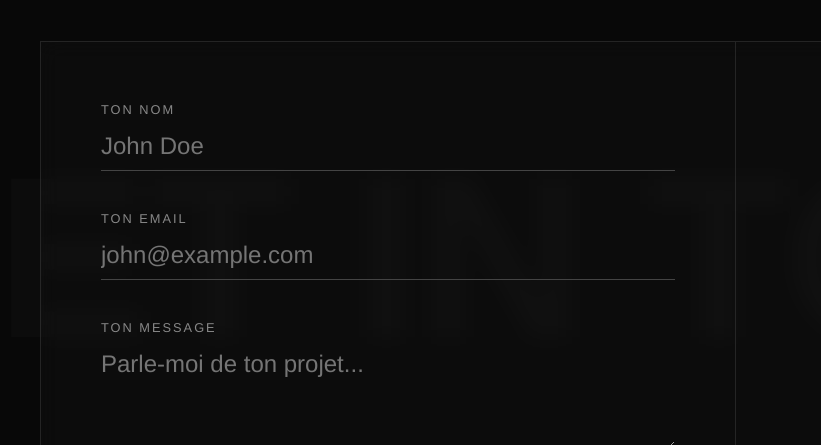
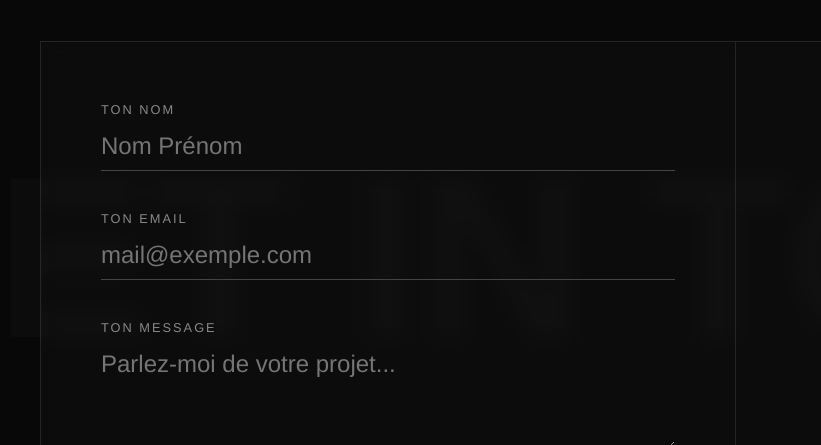
Before and after one commit to NathanaelDutheuil/Portfolio, a website built with Vite: page contact.html in a window 1280 px wide. Shown: the part 143-588 px from the top of the page, 0-821 px from the left. Built offline with nearby package versions, Linux system fonts and the light colour scheme.

Commit message:
Update contact.html

```diff
--- a/contact.html
+++ b/contact.html
@@ -74,17 +74,17 @@
 
                     <div class="form-group">
                         <label for="name">Ton Nom</label>
-                        <input type="text" id="name" name="name" required placeholder="John Doe">
+                        <input type="text" id="name" name="name" required placeholder="Nom Prénom">
                     </div>
 
                     <div class="form-group">
                         <label for="email">Ton Email</label>
-                        <input type="email" id="email" name="email" required placeholder="john@example.com">
+                        <input type="email" id="email" name="email" required placeholder="mail@exemple.com">
                     </div>
 
                     <div class="form-group">
                         <label for="message">Ton Message</label>
-                        <textarea id="message" name="message" required placeholder="Parle-moi de ton projet..."></textarea>
+                        <textarea id="message" name="message" required placeholder="Parlez-moi de votre projet..."></textarea>
                     </div>
 
                     <div class="form-group">
```
